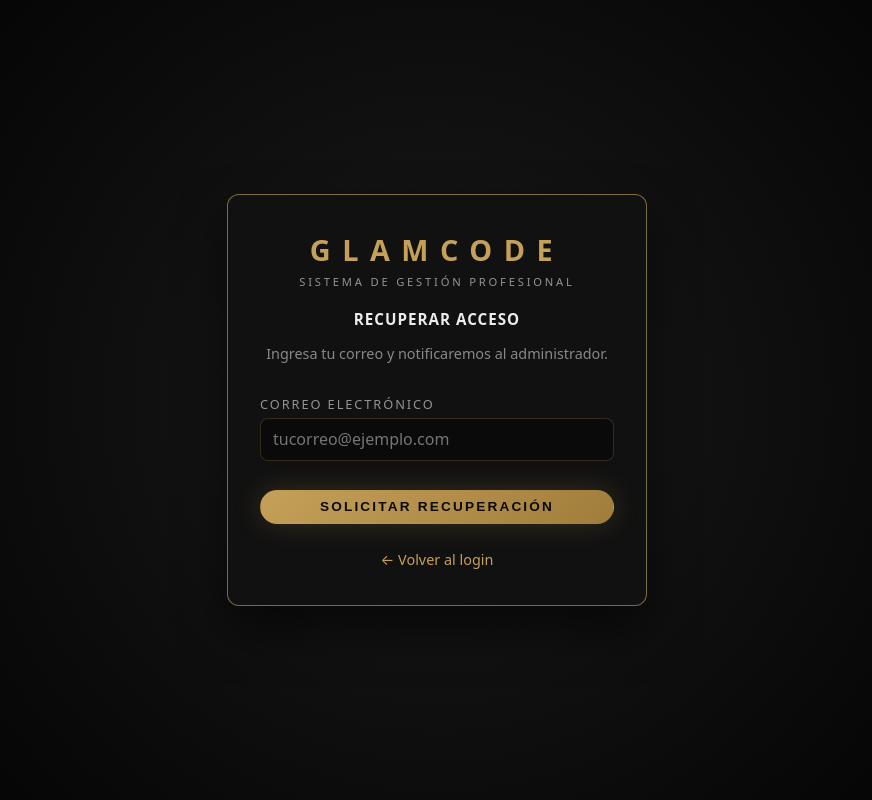
After one commit to VIVIANAPLATA16/GlamCode-OS, a Flask app: page /forgot-password in a window 1280 px wide. The commit adds this page. Shown: the whole page, without its empty margins (203-1075 px from the left). Run offline with Flask 3, Linux system fonts and the light colour scheme.

Commit message:
Enhancement: Add forgot password functionality and update login template
- Introduced a "Forgot Password" link in the login template for user convenience.
- Implemented a new route for handling password recovery requests, providing user feedback upon submission.
- Enhanced the dashboard to conditionally display metrics based on user role, improving the user experience for different account types.

```diff
--- a/app/routes/auth.py
+++ b/app/routes/auth.py
@@ -79,3 +79,17 @@ def logout():
     session.clear()
     flash("Sesión cerrada correctamente.", "info")
     return redirect(url_for("auth.login"))
+
+
+@auth_bp.route("/forgot-password", methods=["GET", "POST"])
+def forgot_password():
+    if request.method == "POST":
+        email = request.form.get("email", "").strip()
+        print(f"🔑 RESET SOLICITADO: El email '{email}' solicitó recuperar acceso.")
+        flash(
+            "Se ha enviado una notificación al administrador para restablecer "
+            "tu acceso al correo registrado.",
+            "success",
+        )
+        return redirect(url_for("auth.login"))
+    return render_template("forgot_password.html")
--- a/app/routes/dashboard.py
+++ b/app/routes/dashboard.py
@@ -39,6 +39,7 @@ def inicio():
         nombre=nombre_salon,
         salon=salon,
         onboarding_completo=salon.get("onboarding_completo", 1),
+        rol=session.get("rol", "owner"),
         total_clientes=data.get("clientes", 0),
         total_citas=data.get("citas", 0),
         total_servicios=data.get("servicios", 0),
--- a/app/routes/reservar.py
+++ b/app/routes/reservar.py
@@ -138,6 +138,12 @@ def _reservar_post_handler():
     )
     if not ok:
         return jsonify({"ok": False, "error": err or "No se pudo crear la cita"})
+    # Log de notificación en tiempo real
+    try:
+        print(f"🔔 CITA NUEVA: El salón {salon_id} tiene una nueva cita "
+              f"de {nombre} para el {fecha} a las {hora}")
+    except Exception:
+        pass
     return jsonify({"ok": True, "cita_id": cid})
 
 
--- /dev/null
+++ b/templates/forgot_password.html
@@ -0,0 +1,30 @@
+{% extends 'layouts/auth_base.html' %}
+
+{% block title %}Recuperar acceso | GlamCode OS{% endblock %}
+
+{% block content %}
+    <h2 class="card__title" style="margin-bottom: 0.5rem; text-align: center; letter-spacing: 1px;">
+        Recuperar acceso
+    </h2>
+    <p style="color:#888; text-align:center; font-size:0.9rem; margin-bottom:2rem;">
+        Ingresa tu correo y notificaremos al administrador.
+    </p>
+
+    <form method="POST">
+        <div class="form-group">
+            <label for="email">Correo electrónico</label>
+            <input id="email" type="email" name="email"
+                   placeholder="tucorreo@ejemplo.com" required autocomplete="email">
+        </div>
+        <button type="submit" class="btn btn--primary w-100" style="margin-top: 1rem;">
+            Solicitar recuperación
+        </button>
+    </form>
+
+    <div style="text-align:center; margin-top:1.5rem;">
+        <a href="{{ url_for('auth.login') }}"
+           style="color:#c5a059; text-decoration:none; font-size:0.9em;">
+            ← Volver al login
+        </a>
+    </div>
+{% endblock %}
```
Also changed, not shown: templates/dashboard.html (+10 -0 lines), templates/login.html (+7 -0 lines).
